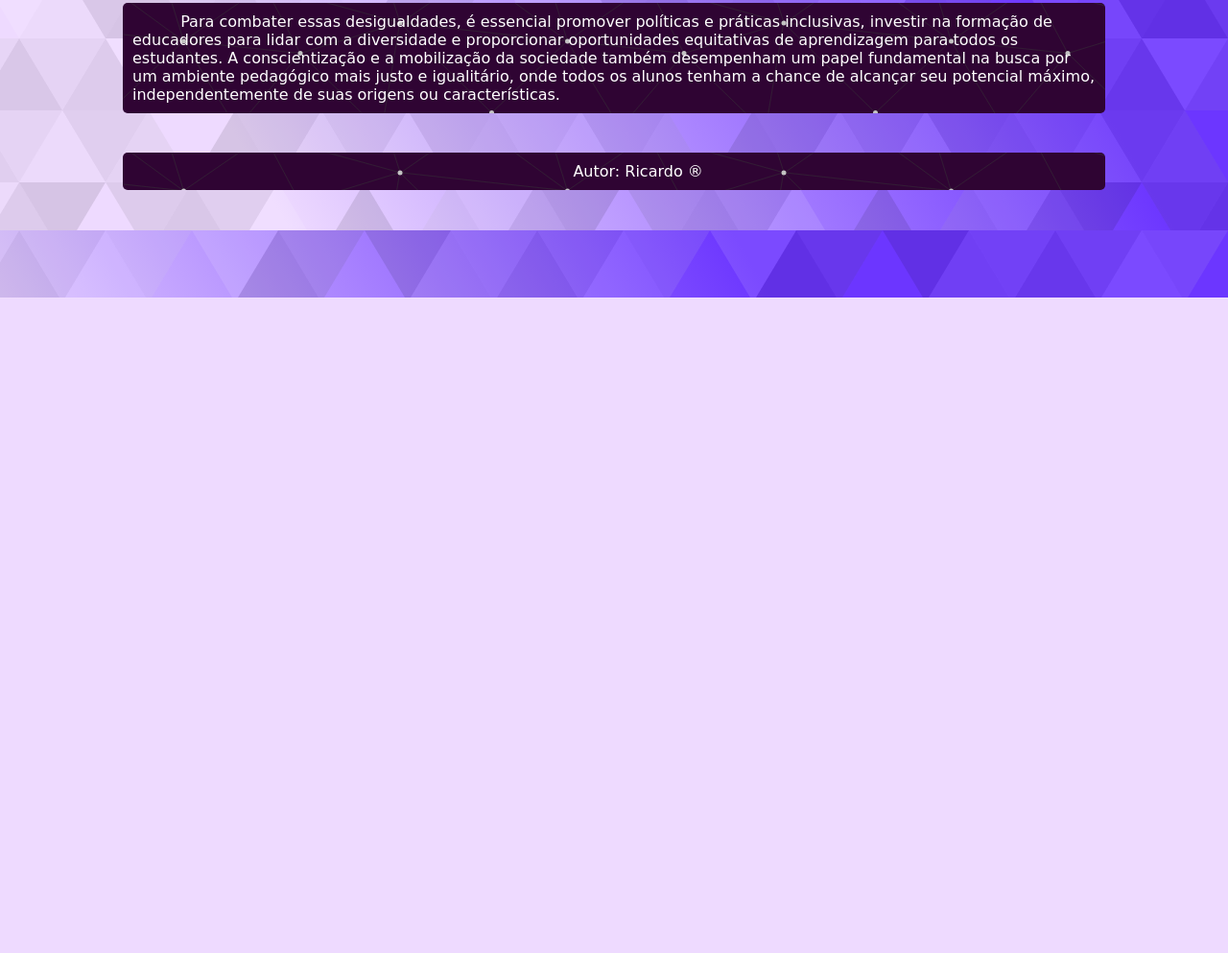
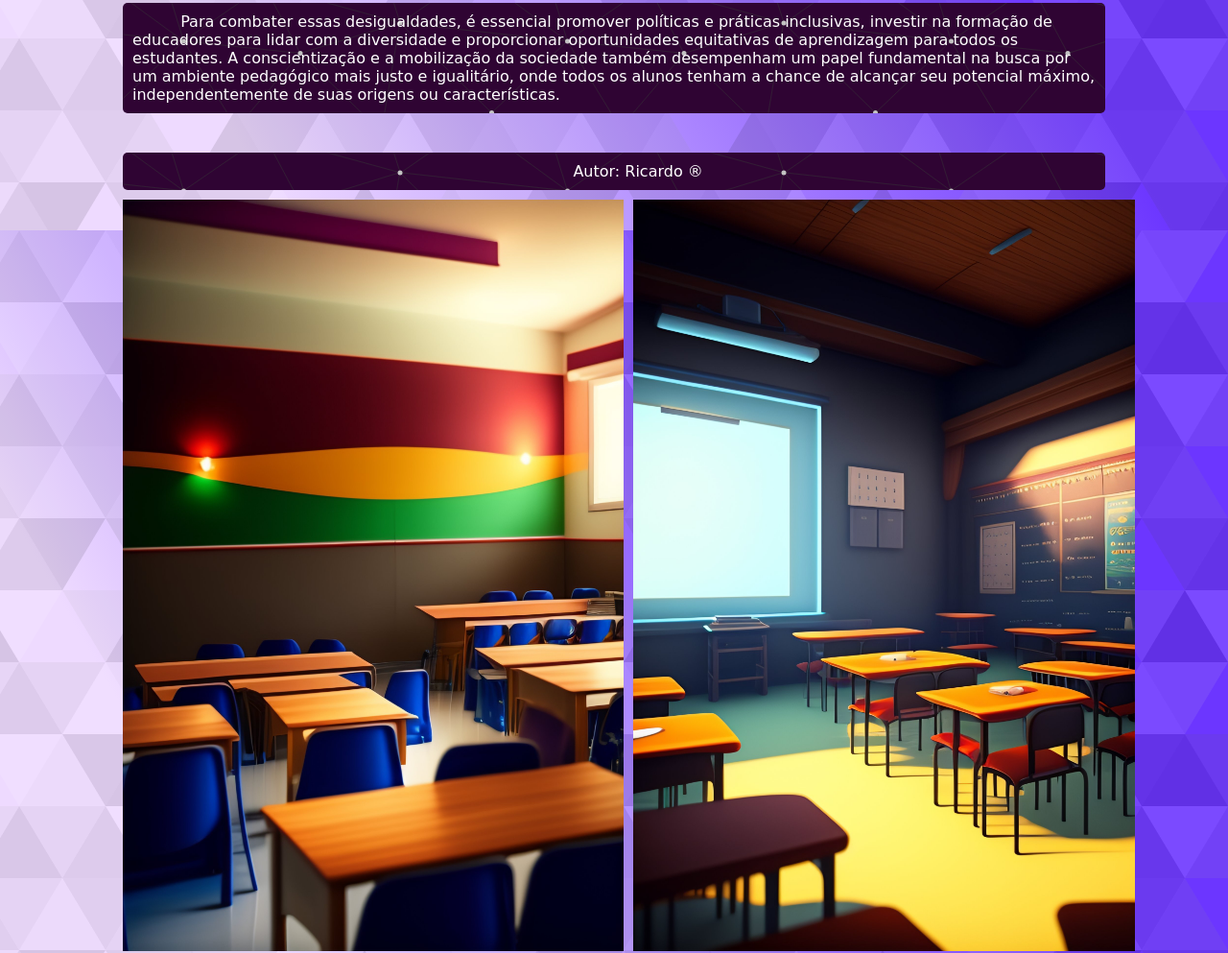
Before and after one commit to R1cardoSevero/site-desigualdade, a plain HTML site: page index.html in a window 1280 px wide. Shown: the part 560-1553 px from the top of the page at 96% size. Before the commit the page ends 870 px from the top, so only its background shows below. Drawn offline with Linux system fonts and the light colour scheme; a web font is replaced by a local one.

Commit message:
Update index.html

```diff
--- a/index.html
+++ b/index.html
@@ -50,8 +50,8 @@
 
         </p>
         <div id="imagens">
-            <img src="img/sala1.jpg" alt="">
-            <img src="img/sala2.jpg" alt="">
+            <img src="sala1.jpg" alt="">
+            <img src="sala2.jpg" alt="">
         </div>
     </main>
 </body>
```
